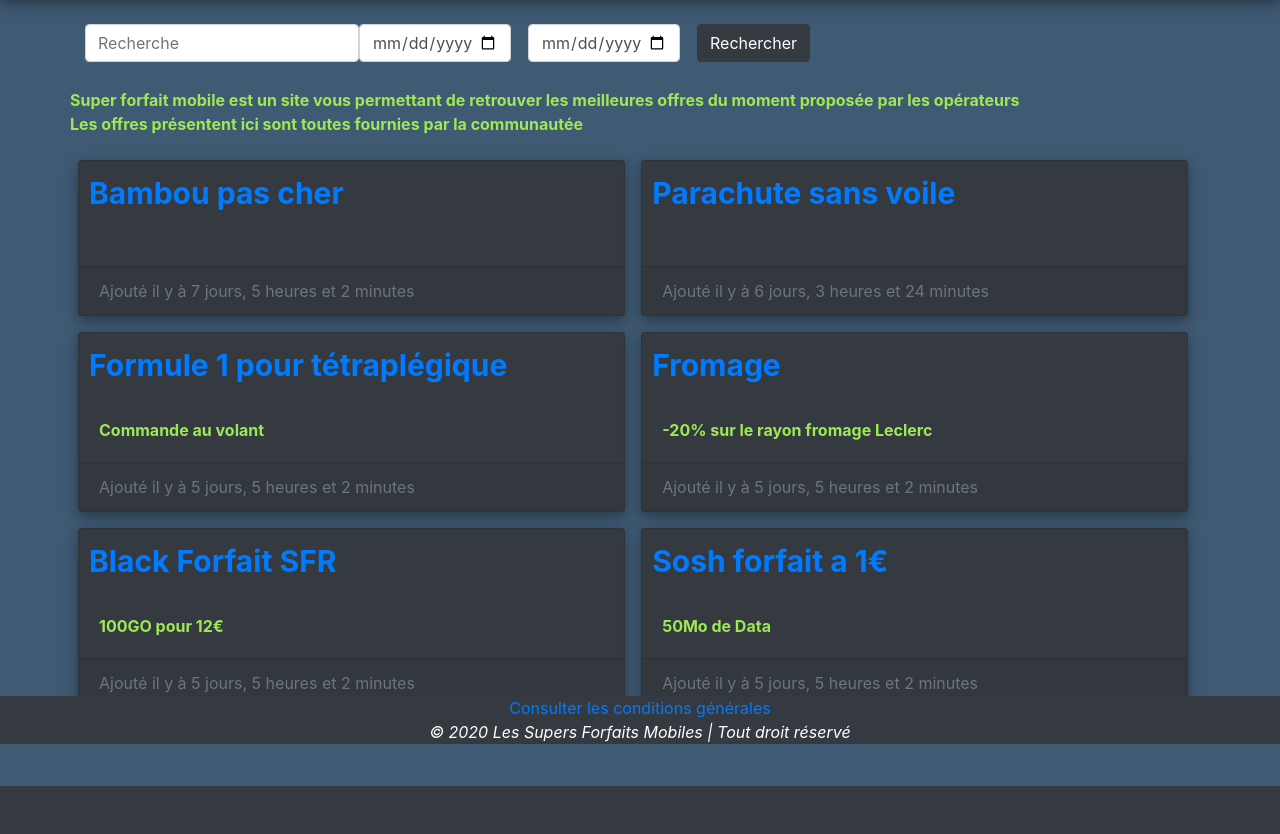
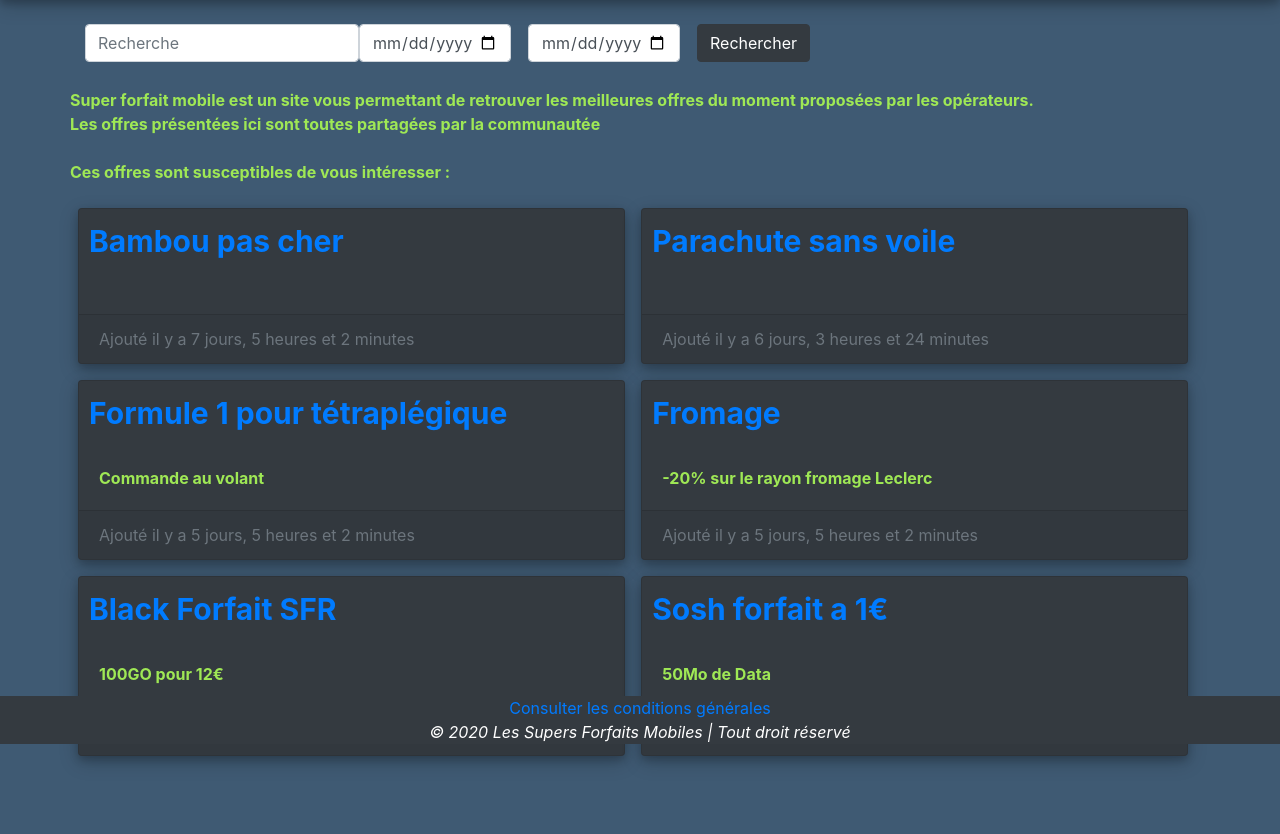
Before and after one commit to ThomasDrd/ProjectWeb2019, a CodeIgniter app: page /ProjectWeb2019/index.php/pages/index in a window 1280 px wide. Shown: the part 56-890 px from the top of the page. Before the commit the page ends 842 px from the top, so only its background shows below. Run offline with CodeIgniter, Linux system fonts and the light colour scheme; data comes from the database, SQL or seed files in the repository.

Commit message:
Mon Dieu...

```diff
--- a/application/views/details.php
+++ b/application/views/details.php
@@ -13,7 +13,7 @@ foreach ($deal as $de){
 				<p class="card-text">Date de démarrage : '. $de->date_deb .'</p>
 				<p class="card-text">Date de fin : '. $de->date_exp .'</p>
 				<div class="card-footer text-muted">
-				<p class="card-text"><small>Ajouté il y à ';
+				<p class="card-text"><small>Ajouté il y a ';
 						$fuseau  = new DatetimeZone('Europe/Paris');
 						$dateNow = new Datetime('now', $fuseau);
 						$dateOld = new Datetime($de->date_ajout, $fuseau);
--- a/application/views/index.php
+++ b/application/views/index.php
@@ -37,8 +37,9 @@ echo form_submit('submit', 'Rechercher', array('class' => 'btn btn-dark btn-conn
 echo form_close();
 
 echo '<div class="row text">';
-echo '<p>Super forfait mobile est un site vous permettant de retrouver les meilleures offres du moment proposée par les opérateurs<br/>
-		Les offres présentent ici sont toutes fournies par la communautée<br/>
+echo '<p>Super forfait mobile est un site vous permettant de retrouver les meilleures offres du moment proposées par les opérateurs.<br/>
+		Les offres présentées ici sont toutes partagées par la communautée<br/><br/>
+		Ces offres sont susceptibles de vous intéresser :
 		</p>';
 echo '</div>';
 echo '<div class="row">';
--- a/application/views/template/deals.php
+++ b/application/views/template/deals.php
@@ -9,7 +9,7 @@
 				<p class="card-text text"><?php echo $de->description; ?></p>
 			</div>
 			<div class="card-footer text-muted">
-				<p class="card-text">Ajouté il y à <?php $fuseau  = new DatetimeZone('Europe/Paris');
+				<p class="card-text">Ajouté il y a <?php $fuseau  = new DatetimeZone('Europe/Paris');
 				$dateNow = new Datetime('now', $fuseau);
 				$dateOld = new Datetime($de->date_ajout, $fuseau);
 				$date = $dateOld->diff($dateNow);
```
